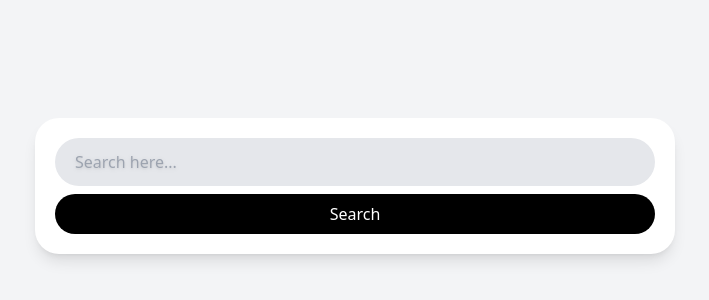
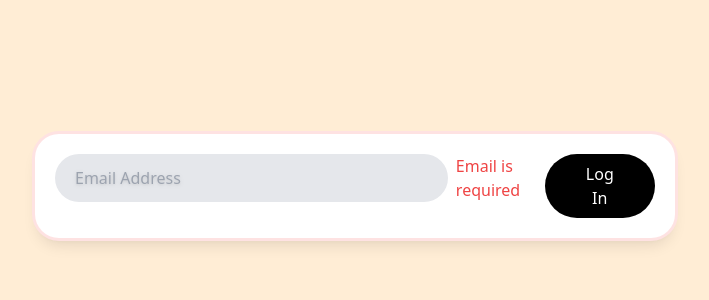
Before and after one commit to holynow/carrot-market-reloaded, a Next.js app: page / in a window 1280 px wide. Shown: the part 214-514 px from the top of the page, without its empty margins (285-994 px from the left). Built offline with nearby package versions, Linux system fonts and the light colour scheme.

Commit message:
has and invalid with tailwind

```diff
--- a/app/page.tsx
+++ b/app/page.tsx
@@ -1,10 +1,20 @@
 
 export default function Home() {
   return (
-    <main className="bg-gray-100 h-screen flex items-center justify-center p-5">
-      <div className="bg-white w-full shadow-lg p-5 rounded-3xl max-w-screen-sm flex flex-col gap-2">
-        <input type="text" placeholder="Search here..." className="w-full rounded-full h-12 bg-gray-200 pl-5 outline-none ring ring-transparent focus:ring-orange-500 focus:ring-offset-2 transition-shadow placeholder:drop-shadow"/>
-        <button className="bg-black text-white py-2 rounded-full active:scale-90 transition-transform font-medium outline-none">Search</button>
+    <main className="bg-gray-100 h-screen sm:bg-red-100 md:bg-green-100 lg:bg-cyan-100 xl:bg-orange-100 2xl:bg-purple-100 flex items-center justify-center p-5">
+      <div className="bg-white w-full shadow-lg p-5 rounded-3xl max-w-screen-sm flex flex-col md:flex-row gap-2 *:outline-none ring ring-transparent transition-shadow has-[:invalid]:ring-red-100">
+        <input
+          type="email"
+          placeholder="Email Address"
+          required
+          className="w-full rounded-full h-12 bg-gray-200 pl-5 ring ring-transparent focus:ring-purple-400 focus:ring-offset-1 transition-shadow placeholder:drop-shadow invalid:focus:ring-red-500 peer"
+        />
+        <span className="text-red-500 font-medium hidden peer-invalid:block">
+          Email is required
+        </span>
+        <button className="bg-black text-white py-2 rounded-full active:scale-90 transition-transform font-medium md:px-10 ">
+          Log In
+        </button>
       </div>
     </main>
   );
```
